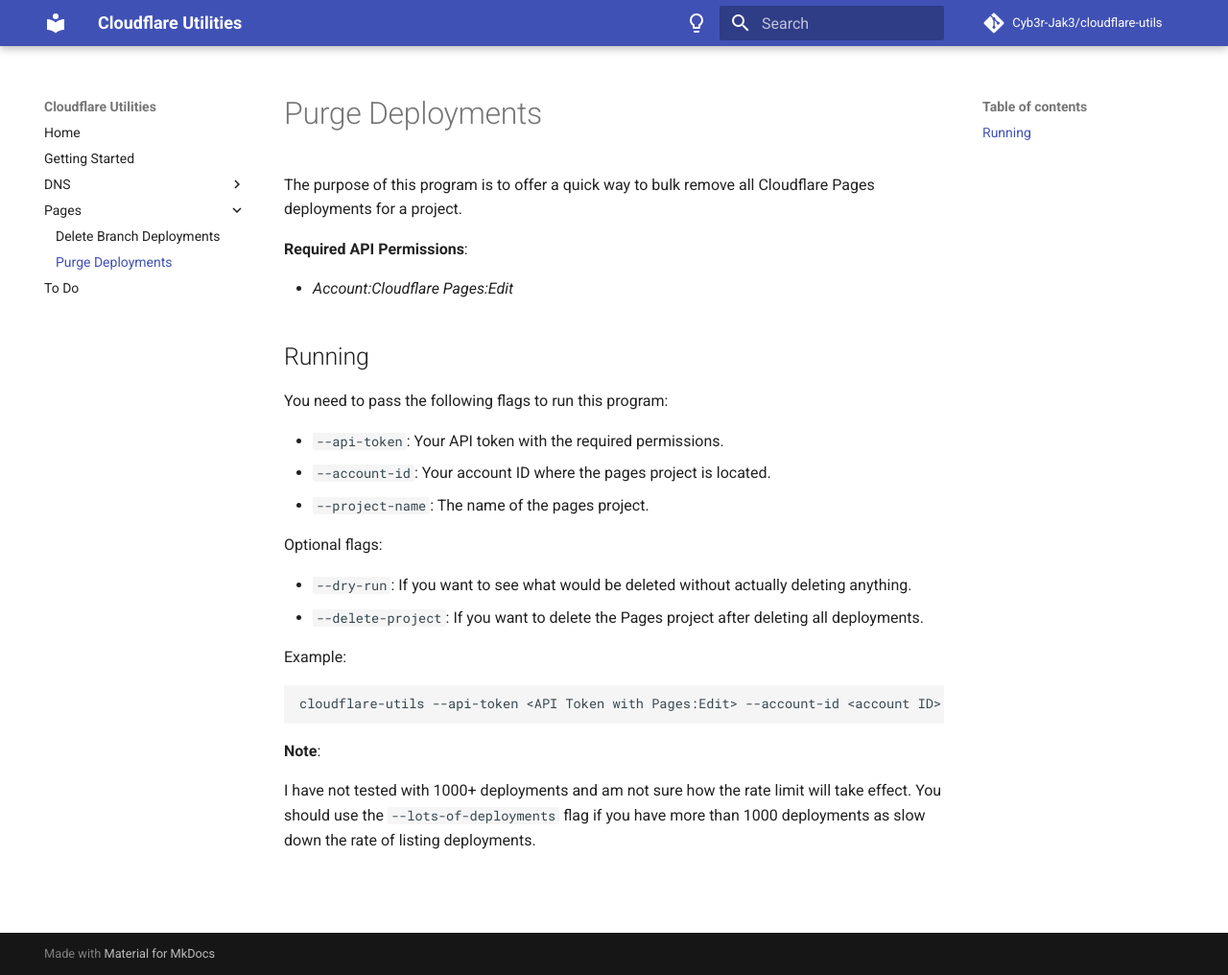
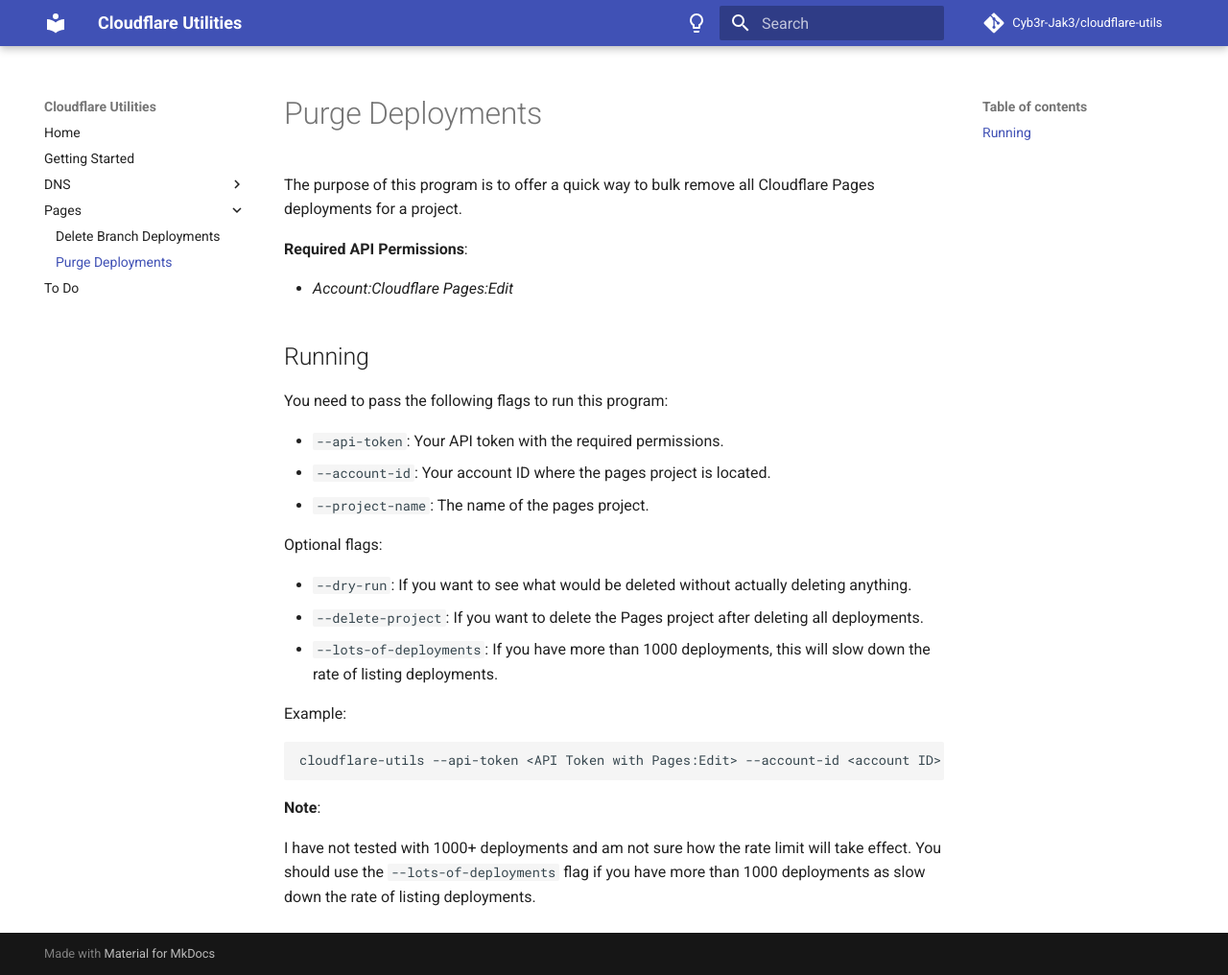
Before and after one commit to Cyb3r-Jak3/cloudflare-utils, an MkDocs documentation site: the page built from documentation/docs/pages/purge-deployments.md, in a window 1280 px wide and 1016 px high. Shown: the whole window at 96% size. Built offline with MkDocs 1.6.1 and Material for MkDocs 9.7.7, drawn with Linux system fonts in a browser that asks for light colours; comment, search, counter and statistics services are not loaded.

Commit message:
Add --lots-of-deployments flag

````diff
--- a/documentation/docs/pages/purge-deployments.md
+++ b/documentation/docs/pages/purge-deployments.md
@@ -18,6 +18,7 @@ Optional flags:
 
 - `--dry-run`: If you want to see what would be deleted without actually deleting anything.
 - `--delete-project`: If you want to delete the Pages project after deleting all deployments.
+- `--lots-of-deployments`: If you have more than 1000 deployments, this will slow down the rate of listing deployments.
 
 Example:
 ```shell
````
Also changed, not shown: documentation/docs/pages/prune-deployments.md (+1 -0 lines).
